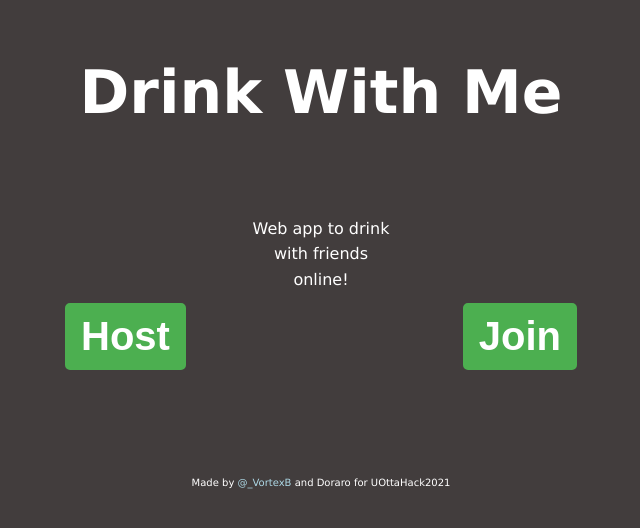
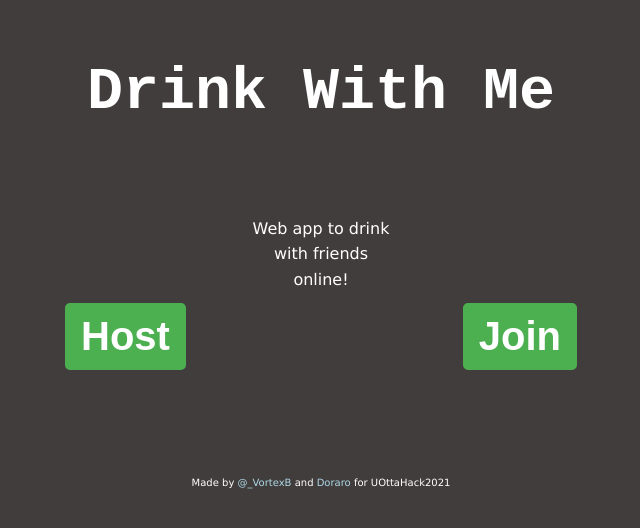
Before and after one commit to VortexB/Drinking-Companion, a website: page public/index.html in a window 1280 px wide. Shown: the whole page, without its empty margins (319-959 px from the left). Drawn offline with Linux system fonts and the light colour scheme.

Commit message:
formated and added linkedin

```diff
--- a/public/index.html
+++ b/public/index.html
@@ -1,5 +1,6 @@
 <!DOCTYPE html>
 <html lang="en">
+<div id="wrapper">
 <head>
     <meta charset="UTF-8">
     <meta http-equiv="X-UA-Compatible" content="IE=edge">
@@ -10,12 +11,13 @@
 <body>
     <div class="index-container">
         <header class="header">
-            <h1>Drink With Me</h1>
+            <pre><h1>Drink With Me</h1></pre>
         </header>
         <main class="index-main">
             <p class="index-description">
                 Web app to drink with friends online!
             </p>
+            <div class="flex-parent jc-center">
                 <form action="host.html" class="index-host-btn"">
                     <button type="submit" class="bigbtn">Host</button>
                 </form>
@@ -23,11 +25,13 @@
                     <button type="submit" class="bigbtn">Join</button>
                  </form>
                 <div class="clr"></div>
+            </div>
         </main>
 
     </div>
     <footer class="footer">
-        <p>Made by <a href="https://twitter.com/_VortexB" target="_blank">@_VortexB</a> and Doraro for UOttaHack2021</p>
+        <p>Made by <a href="https://twitter.com/_VortexB" target="_blank">@_VortexB</a> and <a href="https://www.linkedin.com/in/paul19laporte19/" target="_blank">Doraro</a> for UOttaHack2021</p>
     </footer>
 </body>
+</div>
 </html>
```
Lines whose indentation alone changed are shown as unchanged.
